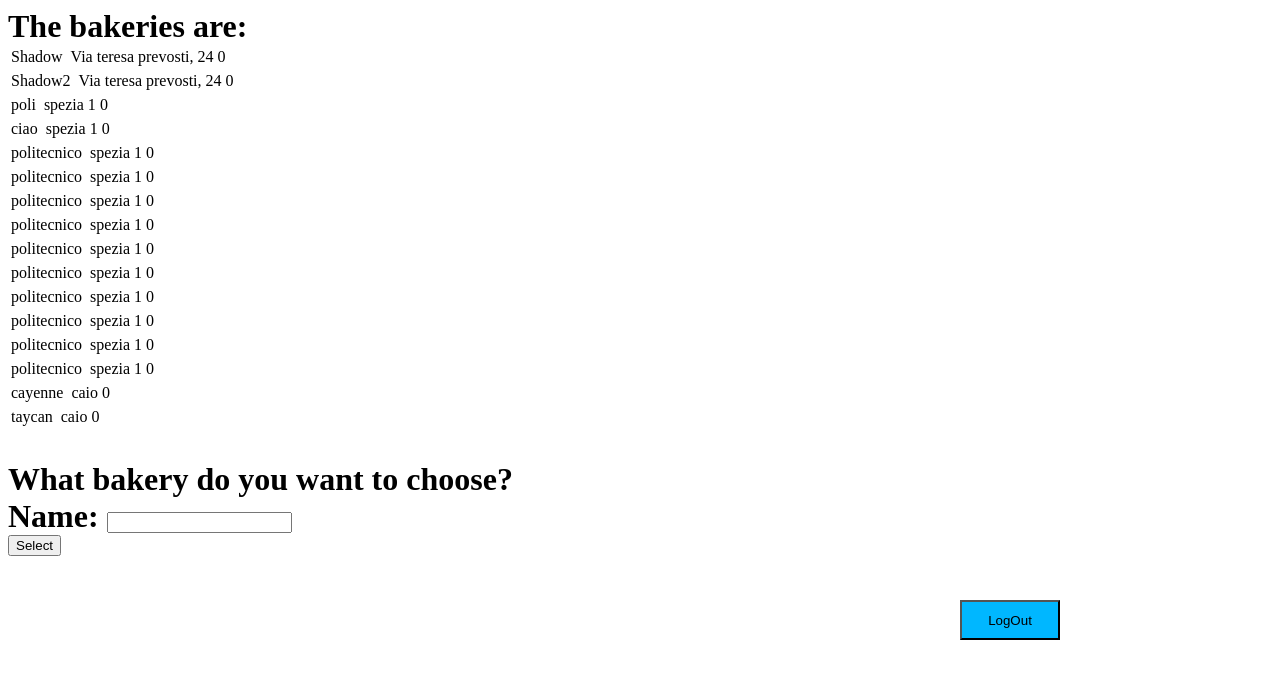
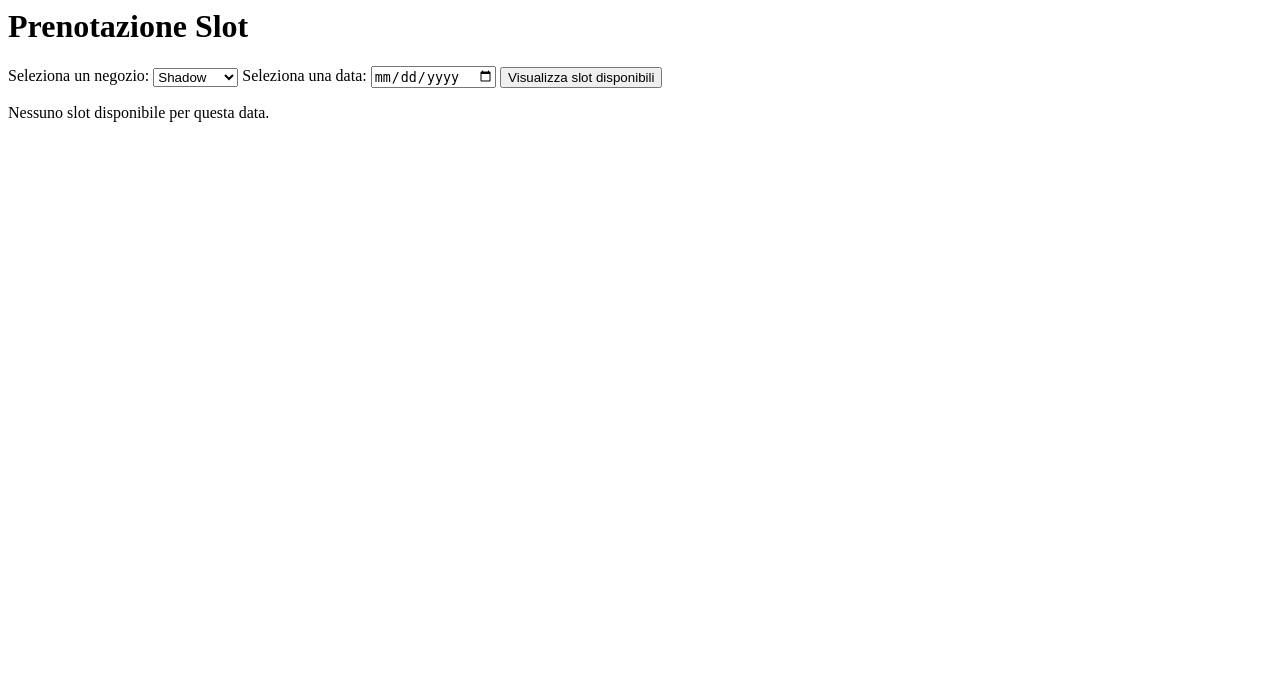
Before and after one commit to GiacomelliGianluca/Iqueue_app, a Django app: page /Customer/bakery/ in a window 1280 px wide. Shown: the top 679 px of the page. Run offline with Django 4.2, Linux system fonts and the light colour scheme; data comes from the database, SQL or seed files in the repository; both versions use the stored data as it was after the commit.

Commit message:
aggiunto interfaccia per customer per selezionare slot
E necessario aggiungere attributo date (giorno) a timeslot.
Quindi siccome l'ho aggiunto, ricordatevi di fare migrazione.
dovremo aggiornare requirements uml

```diff
--- a/Documents/4. Implementation/Iqueue/Iqueue/forms.py
+++ b/Documents/4. Implementation/Iqueue/Iqueue/forms.py
@@ -35,5 +35,3 @@ class ShopForm(forms.Form):
     opening_time = forms.TimeField(label='opening_time')
     closing_time = forms.TimeField(label='closing_time')
     slot_duration = forms.IntegerField(label='slot_duration')
-    lunch_break_start = forms.TimeField(label='lunch_break_start')
-    lunch_break_end = forms.TimeField(label='lunch_break_end')
--- a/Documents/4. Implementation/Iqueue/IqueueAP/models.py
+++ b/Documents/4. Implementation/Iqueue/IqueueAP/models.py
@@ -1,12 +1,13 @@
 # Create your models here.
 from django.db import models
 from django.core.validators import MinLengthValidator
-
-#Realizziamo tutti gli ID di lunghezza 8
+from datetime import date
 
 
+# Realizziamo tutti gli ID di lunghezza 8
 
-class Account(models.Model): #La classe account corrisponde a user di UML
+
+class Account(models.Model):  # La classe account corrisponde a user di UML
     name = models.CharField(max_length=100)
     surname = models.CharField(max_length=100)
     password = models.CharField(max_length=50)
@@ -16,7 +17,6 @@ class Account(models.Model): #La classe account corrisponde a user di UML
     def user_login(self, email: str, password: str):
         self.email = email
         self.password = password
-
 
 
 # #Vedere se i campi "inherited" servono tutti/ha senso inglobarli tutti (Io ho fatto così per definizione subclass)
@@ -45,15 +45,15 @@ class Account(models.Model): #La classe account corrisponde a user di UML
 
 class Shop(models.Model):
     name = models.CharField(max_length=100)
-    lat = models.FloatField(default=0)                                                                      #latitude
-    lon = models.FloatField(default=0)                                                                      #longitude
+    lat = models.FloatField(default=0)  # latitude
+    lon = models.FloatField(default=0)  # longitude
     max_numb_clients = models.IntegerField()
     queue = models.IntegerField(default=0)
-    ids = models.CharField(default='SSSSSSSS',max_length=8, validators=[MinLengthValidator(8)])
+    ids = models.CharField(default='SSSSSSSS', max_length=8, validators=[MinLengthValidator(8)])
     address = models.CharField(max_length=200)
     rating = models.FloatField(default=0)
-    numb_of_ratings= models.IntegerField(default=0)
-    category = models.CharField(max_length=100, default='Others') #Se non compilato messo in others
+    numb_of_ratings = models.IntegerField(default=0)
+    category = models.CharField(max_length=100, default='Others')  # Se non compilato messo in others
 
 
 class Product(models.Model):
@@ -63,11 +63,13 @@ class Product(models.Model):
     id_product = models.CharField(max_length=8, validators=[MinLengthValidator(8)])
     shop = models.ForeignKey(Shop, on_delete=models.CASCADE)
 
+
 class TimeSlot(models.Model):
     start = models.TimeField()
     end = models.TimeField()
+    date = models.DateField(default=date.today)
     available = models.BooleanField()
-    shop = models.ForeignKey(Shop, on_delete=models.CASCADE,blank=True, null=True)
+    shop = models.ForeignKey(Shop, on_delete=models.CASCADE, blank=True, null=True)
 
 # class QR(models.Model):   #Vedere se mettere campi come gli altri
 #     QRid = models.CharField(max_length=50)
--- a/Documents/4. Implementation/Iqueue/IqueueAP/templates/bakery.html
+++ b/Documents/4. Implementation/Iqueue/IqueueAP/templates/bakery.html
@@ -26,35 +26,32 @@
 <!--Vedere se fare un solo file html-->
 
 <body>
-  <h1>
-    <p>
-    The bakeries are:
-    {% for shop in shop %}
-        <table>
-          <tr>
-            <td>{{ shop.name }}</td>
-            <td>{{ shop.location }}</td>
-            <td>{{ shop.address }}</td>
-            <td>{{ shop.queue }}</td>
-          </tr>
-        </table>
-    {% endfor %}
-    </p>
-  </h1>
+  <h1>Prenotazione Slot</h1>
+  <form method="POST" action='/Customer/bakery/'>
+    {% csrf_token %}
+    <label for="shop">Seleziona un negozio:</label>
+    <select name="shop" >
+      {% for shop in shops %}
+        <option value="{{ shop.name }}">{{ shop.name }}</option>
+      {% endfor %}
+    </select>
 
+    <label for="date">Seleziona una data:</label>
+    <input type="date" name="date" id="date" required>
 
-  <h1>
-    <p>
-    What bakery do you want to choose?
-    <br>
-     <label for="name">Name:</label>
-     <input type="text" name="name" id="name">
-     <br>
-     <button onclick="window.location.href='/Booking/'"> Select</button>
-     <br>
-    </p>
-  </h1>
-  <input type="button" class="anybutton" onclick="Redirect('');" value="LogOut" />
+    <input type="submit" value="Visualizza slot disponibili">
+  </form>
+
+  {% if slots %}
+    <h2>Slot disponibili:</h2>
+    <ul>
+      {% for slot in slots %}
+        <li>{{ slot.start }} - {{ slot.end }}</li>
+      {% endfor %}
+    </ul>
+  {% else %}
+    <p>Nessuno slot disponibile per questa data.</p>
+  {% endif %}
 
 </body>
 </html>
--- a/Documents/4. Implementation/Iqueue/IqueueAP/views.py
+++ b/Documents/4. Implementation/Iqueue/IqueueAP/views.py
@@ -116,8 +116,9 @@ def Shop_view(request):
                     while current_datetime.time() < closing_time:
                         start_time = current_datetime.time()
                         end_time = (current_datetime + slot_duration).time()
+                        date = (current_datetime + slot_duration).date()
 
-                        time_slot = TimeSlot(start=start_time, end=end_time, available=True, shop=shop)
+                        time_slot = TimeSlot(start=start_time, end=end_time,date=date ,available=True, shop=shop)
                         time_slots.append(time_slot)
 
                         current_datetime += timedelta(minutes=30)
@@ -144,8 +145,14 @@ def Customer_view(request):
 
 
 def Customer_bakery_view(request):
-    shop = Shop.objects.filter(category='bakery').values()
-    return render(request, 'bakery.html', {'shop': shop})
+    if request.method == 'POST':
+        shop_name = request.POST.get('shop')
+        date = request.POST.get('date')
+        shop = Shop.objects.get(name=shop_name)
+        slots = TimeSlot.objects.filter(shop=shop, date=date, available=True)
+        return render(request, 'bakery.html', {'shops': Shop.objects.all(), 'slots': slots})
+    else:
+        return render(request, 'bakery.html', {'shops': Shop.objects.all()})
 
 
 def Customer_category_view(request):
```
Also changed, not shown: Documents/4. Implementation/Iqueue/IqueueAP/templates/ShopRegistration.html (+2 -6 lines), Documents/4. Implementation/Iqueue/IqueueAP/migrations/0016_timeslot_date.py (added), Documents/4. Implementation/Iqueue/db.sqlite3, 1 other file.
